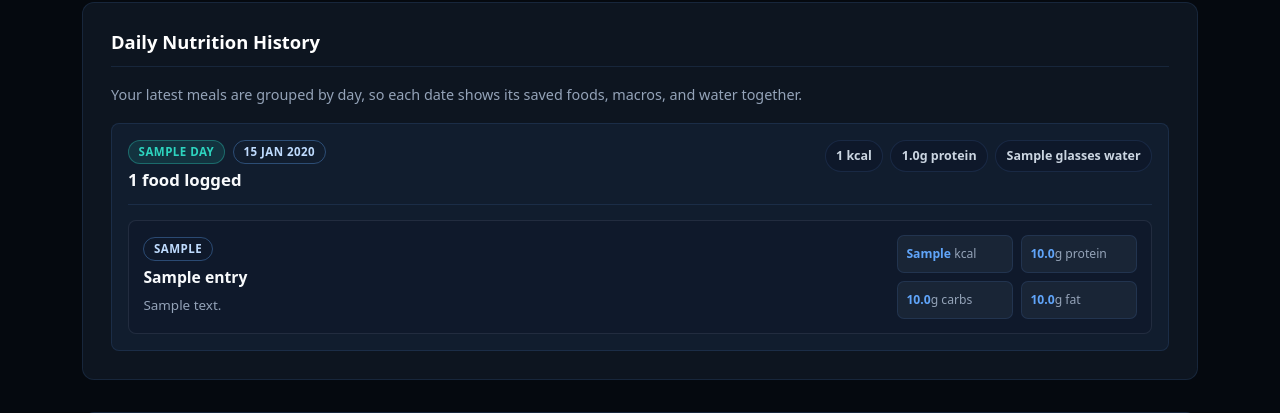
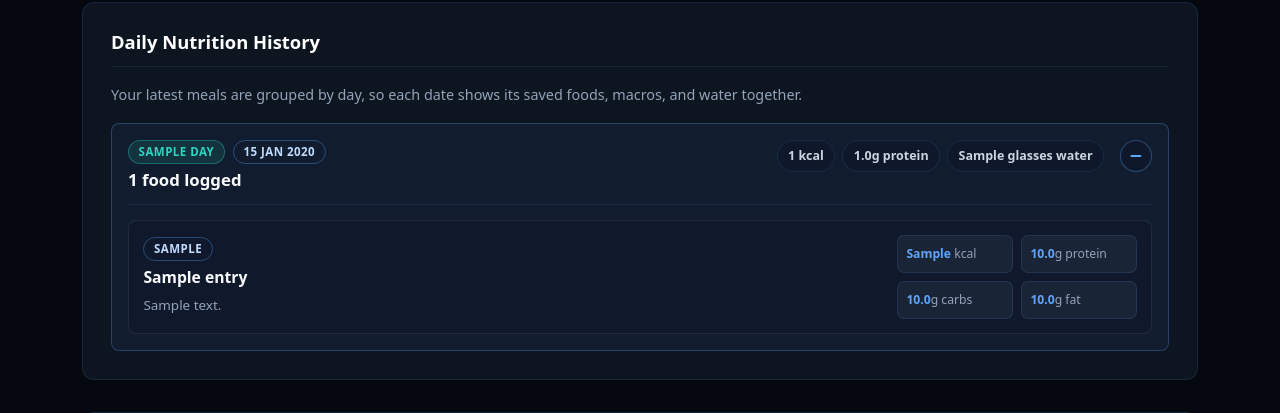
Before and after one commit to coffeemartin/FullStackWebDev2026, a Flask app: template webapp/backend/app/templates/nutrition.html in a window 1280 px wide. Shown: the part 1985-2398 px from the top of the page. Run offline with Flask 3, Linux system fonts and the light colour scheme; the template is opened without the code that fills it: most values are stand-ins (such as "Sample title", 1, 10 or a date in 2020).

Commit message:
Make nutrition history expandable

```diff
--- a/webapp/backend/app/static/css/nutrition.css
+++ b/webapp/backend/app/static/css/nutrition.css
@@ -1046,11 +1046,24 @@ body:has(.nutrition-floating-foods) {
   padding: 1rem;
 }
 
+.nutrition-history-card[open] {
+  border-color: var(--n-border-hi);
+}
+
 .nutrition-history-day-header {
   display: flex;
   justify-content: space-between;
   gap: 1rem;
   align-items: flex-start;
+  cursor: pointer;
+  list-style: none;
+}
+
+.nutrition-history-day-header::-webkit-details-marker {
+  display: none;
+}
+
+.nutrition-history-card[open] .nutrition-history-day-header {
   padding-bottom: 0.9rem;
   border-bottom: 1px solid var(--n-border);
 }
@@ -1096,6 +1109,7 @@ body:has(.nutrition-floating-foods) {
   flex-wrap: wrap;
   gap: 0.45rem;
   justify-content: flex-end;
+  margin-left: auto;
 }
 
 .nutrition-history-summary span {
@@ -1106,6 +1120,38 @@ body:has(.nutrition-floating-foods) {
   font-size: 0.78rem;
   font-weight: 700;
   padding: 0.38rem 0.65rem;
+}
+
+.nutrition-history-toggle {
+  position: relative;
+  flex: 0 0 auto;
+  width: 2rem;
+  height: 2rem;
+  border: 1px solid rgba(96, 165, 250, 0.35);
+  border-radius: 50%;
+  background: rgba(15, 23, 42, 0.72);
+}
+
+.nutrition-history-toggle::before,
+.nutrition-history-toggle::after {
+  content: "";
+  position: absolute;
+  left: 50%;
+  top: 50%;
+  width: 0.7rem;
+  height: 2px;
+  background: var(--n-blue);
+  border-radius: 999px;
+  transform: translate(-50%, -50%);
+}
+
+.nutrition-history-toggle::after {
+  transform: translate(-50%, -50%) rotate(90deg);
+  transition: opacity var(--n-transition);
+}
+
+.nutrition-history-card[open] .nutrition-history-toggle::after {
+  opacity: 0;
 }
 
 .nutrition-history-list {
@@ -1160,14 +1206,17 @@ body:has(.nutrition-floating-foods) {
 }
 
 @media (max-width: 767.98px) {
-  .nutrition-history-day-header,
   .nutrition-history-entry {
     grid-template-columns: 1fr;
-    flex-direction: column;
+  }
+
+  .nutrition-history-day-header {
+    flex-wrap: wrap;
   }
 
   .nutrition-history-summary {
     justify-content: flex-start;
+    margin-left: 0;
   }
 
   .nutrition-history-macros {
--- a/webapp/backend/app/templates/nutrition.html
+++ b/webapp/backend/app/templates/nutrition.html
@@ -234,8 +234,8 @@
   {% if grouped_recent_nutrition_logs %}
     <div class="nutrition-history-stack">
       {% for day in grouped_recent_nutrition_logs %}
-        <article class="nutrition-history-card">
-          <div class="nutrition-history-day-header">
+        <details class="nutrition-history-card" {% if loop.first %}open{% endif %}>
+          <summary class="nutrition-history-day-header">
             <div>
               <div class="nutrition-history-meta">
                 {% if day.relative_label %}
@@ -252,7 +252,8 @@
               <span>{{ "%.1f"|format(day.total_protein) }}g protein</span>
               <span>{{ day.water_glasses }} glass{{ "" if day.water_glasses == 1 else "es" }} water</span>
             </div>
-          </div>
+            <span class="nutrition-history-toggle" aria-hidden="true"></span>
+          </summary>
 
           {% if day.entries %}
             <div class="nutrition-history-list">
@@ -277,7 +278,7 @@
           {% else %}
             <p class="nutrition-history-empty">Water was logged for this date, but no foods were added.</p>
           {% endif %}
-        </article>
+        </details>
       {% endfor %}
     </div>
   {% else %}
```
